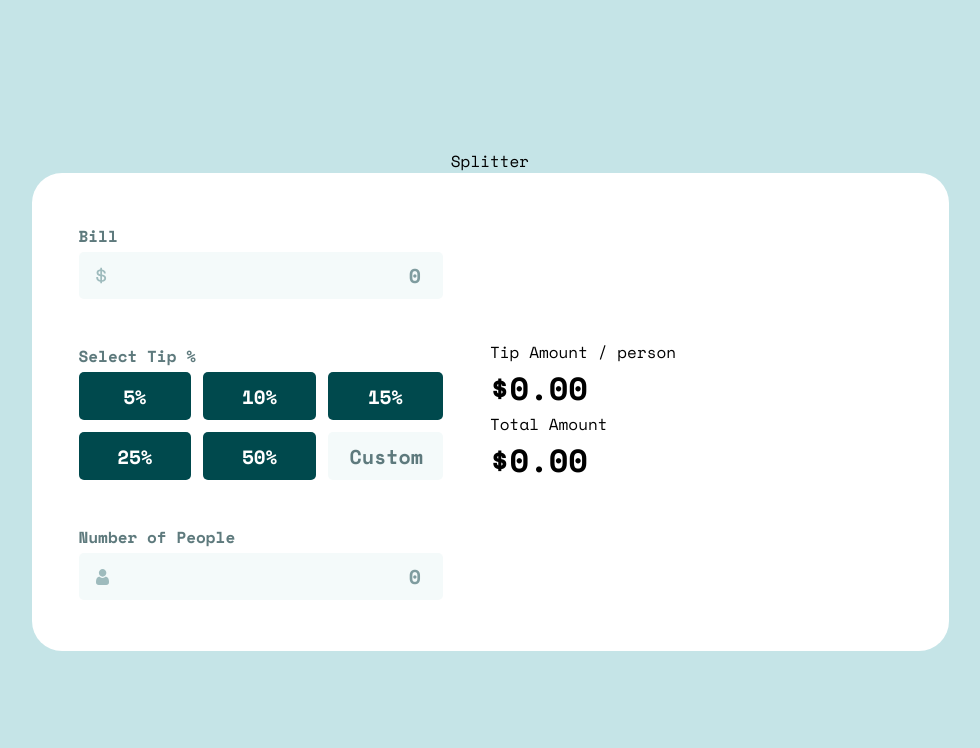
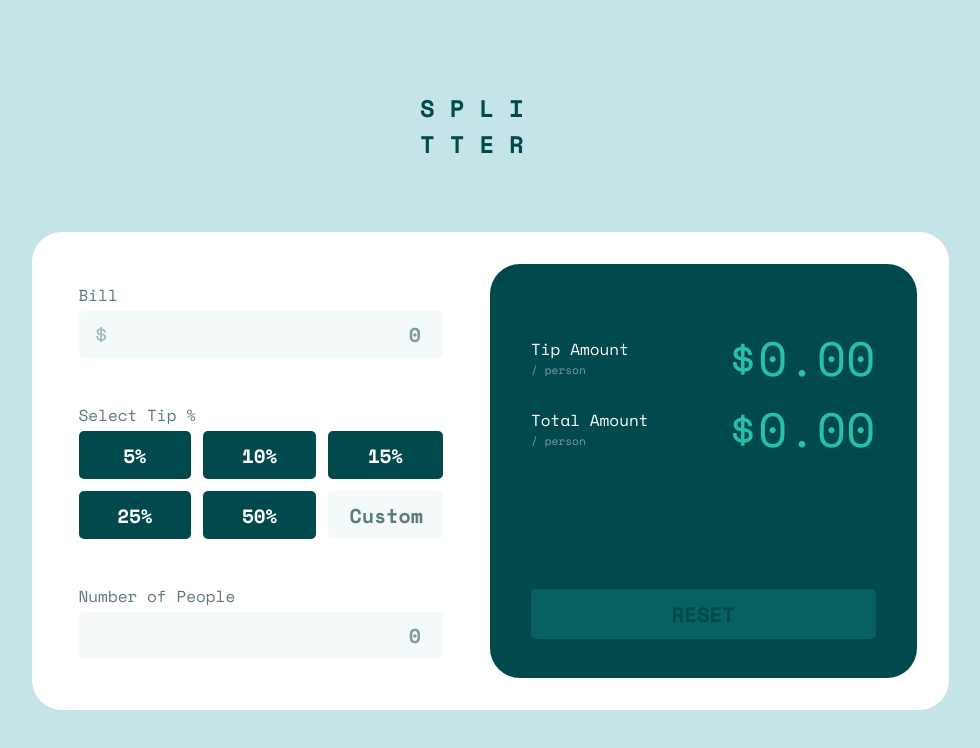
Before and after one commit to imhalid/tip-calculator, a plain HTML site: page index.html in a window 1280 px wide. Shown: the whole page, without its empty margins (150-1130 px from the left). Drawn offline with nearby package versions, Linux system fonts and the light colour scheme.

Commit message:
the design is completely finished

```diff
--- a/css/style.css
+++ b/css/style.css
@@ -27,6 +27,14 @@ body {
   height: 100vh;
 }
 
+.title {
+  letter-spacing: 15px;
+  width: 140px;
+  word-wrap: break-word;
+  margin-bottom: 70px;
+  color: var(--veryDarkCyan);
+}
+
 .splitter-container {
   background-color: var(--white);
   display: grid;
@@ -48,7 +56,7 @@ body {
 
 .section1 p {
   color: var(--darkGrayishCyan);
-  font-weight: 700;
+  font-weight: 400;
   margin-bottom: 4px;
 }
 
@@ -115,11 +123,23 @@ input {
   border: red 2px solid;
 }
 
+.numberOfPeople {
+  display: flex;
+  flex-direction: column-reverse;
+  margin-top: 45px;
+}
+
+.texts {
+  display: flex;
+  justify-content: space-between;
+}
+
 .alert {
   opacity: 0;
+  transition: all 0.2s ease-in-out;
 }
 
-input[type="number"]:out-of-range > .alert {
+input[type="number"]:out-of-range + .texts > .alert {
   color: var(--alertRed);
   opacity: 1;
 }
@@ -128,15 +148,6 @@ input:focus {
   border: green 2px solid;
 }
 
-/* input:placeholder-shown {
-  border: var(--strongCyan) 1px solid;
-} */
-
-.title {
-  display: flex;
-  justify-content: space-between;
-  margin-top: 45px;
-}
 input::placeholder {
   color: var(--grayishCyan);
   text-align: end;
@@ -157,3 +168,55 @@ input::placeholder {
 .section1 p:nth-child(3) {
   margin-top: 45px;
 }
+
+.section2 {
+  display: flex;
+  flex-direction: column;
+  margin: 32px 32px 32px 0px;
+  height: -webkit-fill-available;
+  justify-content: space-evenly;
+  background-color: var(--veryDarkCyan);
+  border-radius: 30px;
+  color: var(--white);
+  padding: 58px 41px 39px 41px;
+}
+
+.tipAmount {
+  display: flex;
+  flex-direction: row;
+  justify-content: space-between;
+  align-items: center;
+}
+
+.totalAmount {
+  display: flex;
+  flex-direction: row;
+  justify-content: space-between;
+  align-items: center;
+}
+
+.section2 h1 {
+  font-size: 3rem;
+  font-weight: 400;
+  color: var(--strongCyan);
+}
+
+.section2 span {
+  display: block;
+  font-size: 0.7rem;
+  color: var(--grayishCyan);
+}
+
+.reset {
+  height: 50px;
+  font-size: 1.3rem;
+  font-weight: 700;
+  color: var(--veryDarkCyan);
+  border: none;
+  outline: none;
+  cursor: pointer;
+  background-color: var(--strongCyan);
+  opacity: 0.2;
+  border-radius: 5px;
+  margin-top: 125px;
+}
--- a/index.html
+++ b/index.html
@@ -10,7 +10,7 @@
     <link href="https://fonts.googleapis.com/css2?family=Space+Mono:wght@400;700&display=swap" rel="stylesheet">
   </head>
   <body>
-    Splitter
+    <h2 class="title">SPLITTER</h2>
     <div class="splitter-container">
       <div class="section1">
         <p>Bill</p>
@@ -22,25 +22,28 @@
             <button class="button" data-value="15">15%</button>
             <button class="button" data-value="25">25%</button>
             <button class="button" data-value="50">50%</button>
-            <input type="number" placeholder="Custom" />
+            <input id="custom" type="number" placeholder="Custom" />
+        </div>
+        <div class="numberOfPeople">
+          <input type="number" id="people" placeholder="0" value="" min="1" />
+          <div class="texts">
+            <p>Number of People</p>
+            <p class="alert">Can't be zero</p>
+          </div>
+        </div>
+      </div>
 
-        </div>
-        <div class="title">
-          <p>Number of People</p>
-          <p class="alert">cant</p>
-        </div>
 
-        <input type="number" id="people" placeholder="0" value="" min="1" />
-      </div>
       <div class="section2">
         <div class="tipAmount">
           <p>Tip Amount <span>/ person</span></p>
-          <h1>$0.00</h1>
+          <h1 id="tipAmount">$0.00</h1>
         </div>
         <div class="totalAmount">
-          <p>Total Amount</p>
-          <h1>$0.00</h1>
+          <p>Total Amount <span>/ person</span></p>
+          <h1 id="totalAmount">$0.00</h1>
       </div>
+<button class="reset">RESET</button>
     </div>
     <script src="js/script.js"></script>
   </body>
--- a/js/script.js
+++ b/js/script.js
@@ -1,5 +1,13 @@
 const button = document.querySelectorAll(".button");
-const input = document.querySelector("#bill");
+const billAmount = document.querySelector("#bill");
+const numberOfPeople = document.querySelector("#people");
+const custom = document.querySelector("#custom");
+const totalAmount = document.querySelector("#totalAmount");
+const tipAmount = document.querySelector("#tipAmount");
+
+const bill = billAmount.value;
+const nop = numberOfPeople.value;
+const customPercent = custom.value;
 
 const buttonClassAdd = (e) => {
   button.forEach((item) => {
@@ -20,3 +28,12 @@ button.forEach((item) => {
     buttonClassAdd(e.target);
   });
 });
+
+const updateValue = (e) => {
+  totalAmount.innerHTML = "$" + e.target.value;
+  if (e.target.value.length == 0) {
+    totalAmount.innerHTML = "$0.00";
+  }
+};
+
+billAmount.addEventListener("input", updateValue);
```
